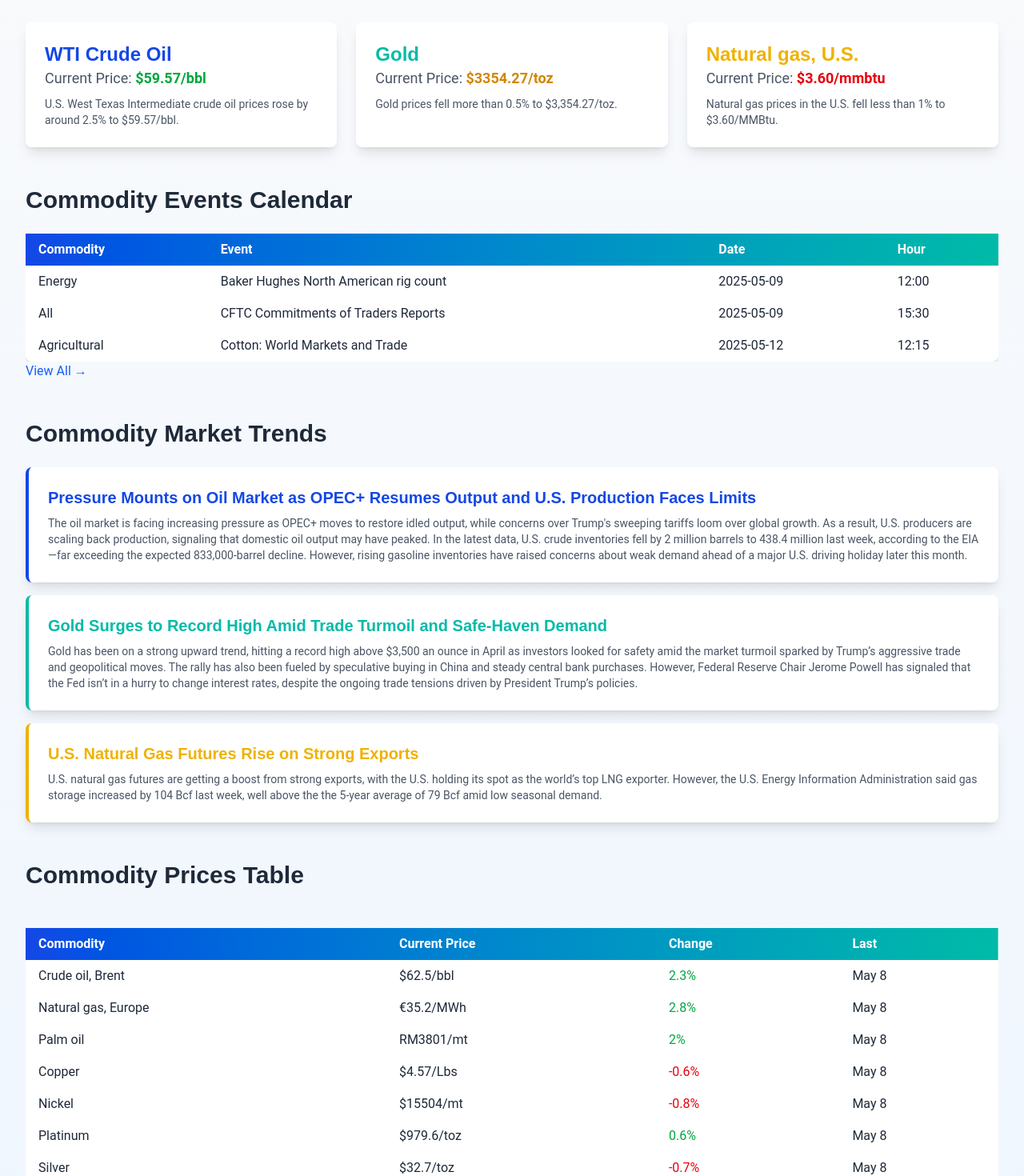
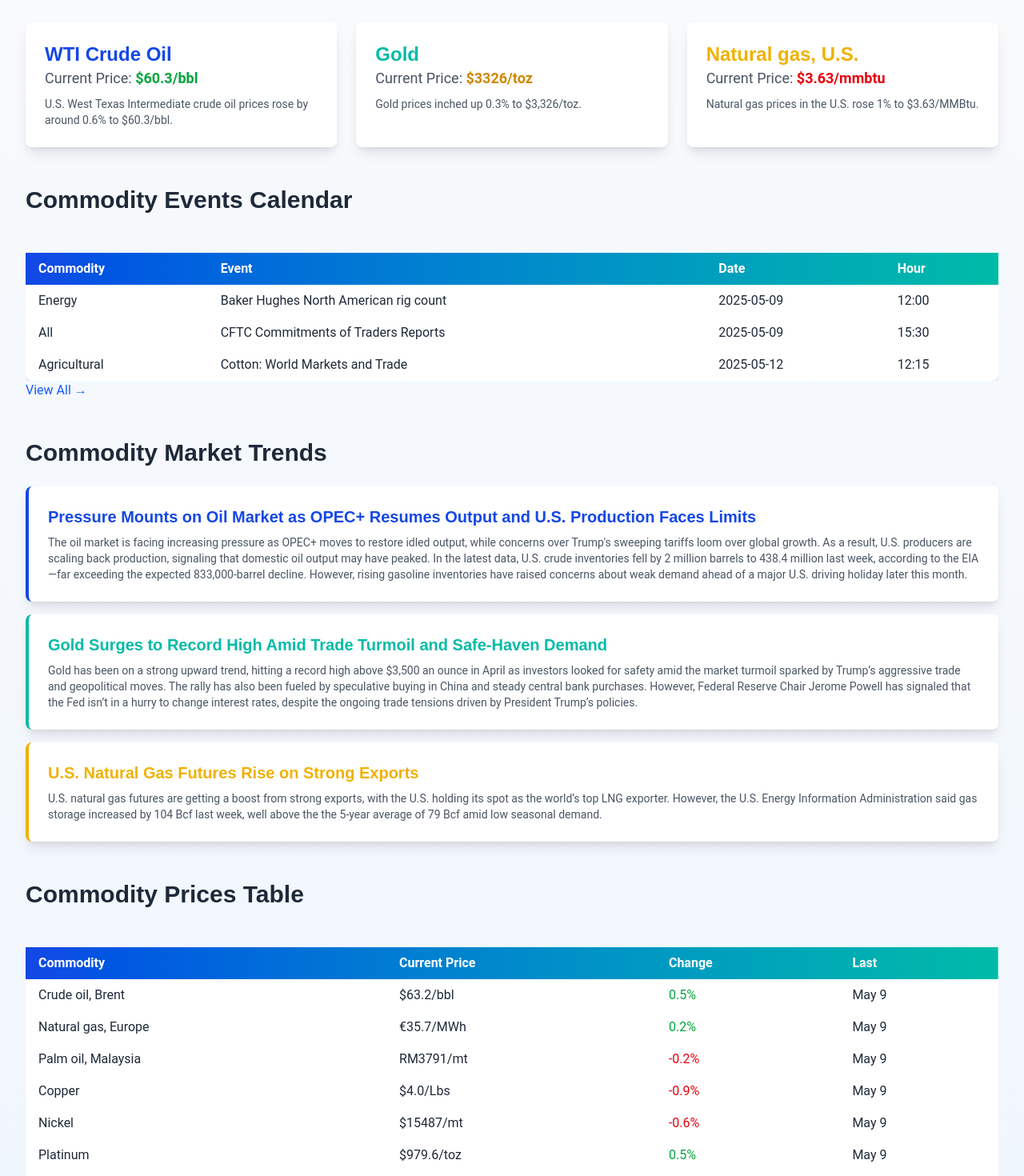
Before and after one commit to 1409-2542/Commodities-Trading-Data, a Next.js app: page / in a window 1280 px wide. Shown: the part 240-1710 px from the top of the page at 80% size. Built offline with nearby package versions, Linux system fonts and the light colour scheme.

Commit message:
added prices page, and more commodities and updated data

```diff
--- a/app/page.tsx
+++ b/app/page.tsx
@@ -23,10 +23,11 @@
         <MarketTrends data={marketTrends} />
       </div>
       <div>
-        <CommodityTable data={commodities}/>
+        <CommodityTable data={commodities.slice(0, 9)} />
+        <Link href="/prices" className="text-blue-600 hover:underline">View All →</Link>
       </div>
       <div>
-      <Link href="/yearly-data" className="text-3xl font-bold text-gray-800 hover:text-blue-800">View Yearly Commodity Prices &#62;</Link>
+      <Link href="/yearly-prices" className="text-3xl font-bold text-gray-800 hover:text-blue-800">View Yearly Commodity Prices &#62;</Link>
       </div>
     </div>
   );
--- /dev/null
+++ b/app/prices/page.tsx
@@ -0,0 +1,12 @@
+import commodities from '../../data/commodities'
+import CommodityTable from '../../components/CommodityTable'
+
+export default function LiveMarketPrices() {
+  return (
+    <section>
+      <div>
+        <CommodityTable data={commodities}/>
+      </div>
+    </section>
+  );
+}
--- a/components/CalendarPage.js
+++ b/components/CalendarPage.js
@@ -3,8 +3,8 @@
 export default function Calendar({ data }) {
   return (
     <section className="space-y-6 mt-12">
+      <h2 className="text-3xl font-bold text-gray-800">Commodity Events Calendar</h2>
       <div className="overflow-x-auto mt-6">
-      <h2 className="text-3xl font-bold text-gray-800">Commodity Events Calendar</h2>
         <table className="table-auto w-full bg-white rounded-lg shadow-md mt-6">
           <thead className="bg-gradient-to-r from-blue-700 to-teal-500 text-white">
             <tr>
--- a/data/commodities.js
+++ b/data/commodities.js
@@ -1,45 +1,75 @@
 const commodities = [
   {
     name: "Crude oil, Brent",
-    price: '$62.5/bbl',
-    change: 2.3,
-    last: 'May 8',
+    price: '$63.2/bbl',
+    change: 0.5,
+    last: 'May 9',
   },
   {
     name: "Natural gas, Europe",
-    price: '€35.2/MWh',
-    change: 2.8,
-    last: 'May 8',
+    price: '€35.7/MWh',
+    change: 0.2,
+    last: 'May 9',
   },
   {
-    name: "Palm oil",
-    price: 'RM3801/mt',
-    change: 2,
-    last: 'May 8',
+    name: "Palm oil, Malaysia",
+    price: 'RM3791/mt',
+    change: -0.2,
+    last: 'May 9',
   },
   {
     name: "Copper",
-    price: '$4.57/Lbs',
-    change: -0.6,
-    last: 'May 8',
+    price: '$4.0/Lbs',
+    change: -0.9,
+    last: 'May 9',
   },
   {
     name: "Nickel",
-    price: '$15504/mt',
-    change: -0.8,
-    last: 'May 8',
+    price: '$15487/mt',
+    change: -0.6,
+    last: 'May 9',
   },
   {
     name: "Platinum",
     price: '$979.6/toz',
-    change: 0.6,
-    last: 'May 8',
+    change: 0.5,
+    last: 'May 9',
   },
   {
     name: "Silver",
-    price: '$32.7/toz',
-    change: -0.7,
-    last: 'May 8',
+    price: '$32.6/toz',
+    change: 0.3,
+    last: 'May 9',
+  },
+  {
+    name: "Cotton",
+    price: '$66.5/Lbs',
+    change: -0.3,
+    last: 'May 9',
+  },
+    {
+    name: "Iron Ore, China",
+    price: '¥698.5/mt',
+    change: 0.5,
+    last: 'May 9',
+  },
+  {
+    name: "Crude oil, WTI",
+    price: '$60.3/bbl',
+    change: 0.6,
+    last: 'May 9',
+  },
+   {
+    name: "Gold",
+    price: '$3326/toz',
+    change: 0.3,
+    last: 'May 9',
+  },
+    {
+    name: "Natural gas, U.S.",
+    price: '$3.63/mmbtu',
+    change: 1,
+    last: 'May 9',
   }
 ];
 
--- a/data/liveprices.js
+++ b/data/liveprices.js
@@ -1,24 +1,24 @@
 const liveprices = [
   {
     name: 'WTI Crude Oil',
-    price: '59.57/bbl',
+    price: '60.3/bbl',
     priceColor: 'text-green-600',
     titleColor: 'text-blue-700',
-    description: 'U.S. West Texas Intermediate crude oil prices rose by around 2.5% to $59.57/bbl.'
+    description: 'U.S. West Texas Intermediate crude oil prices rose by around 0.6% to $60.3/bbl.'
   },
   {
     name: 'Gold',
-    price: '3354.27/toz',
+    price: '3326/toz',
     priceColor: 'text-yellow-600',
     titleColor: 'text-teal-500',
-    description: 'Gold prices fell more than 0.5% to $3,354.27/toz.'
+    description: 'Gold prices inched up 0.3% to $3,326/toz.'
   },
   {
     name: 'Natural gas, U.S.',
-    price: '3.60/mmbtu',
+    price: '3.63/mmbtu',
     priceColor: 'text-red-600',
     titleColor: 'text-yellow-500',
-    description: 'Natural gas prices in the U.S. fell less than 1% to $3.60/MMBtu.'
+    description: 'Natural gas prices in the U.S. rose 1% to $3.63/MMBtu.'
   }
 ];
 
```
Also changed, not shown: app/yearly-prices/page.tsx (renamed from app/yearly-data/page.tsx).
